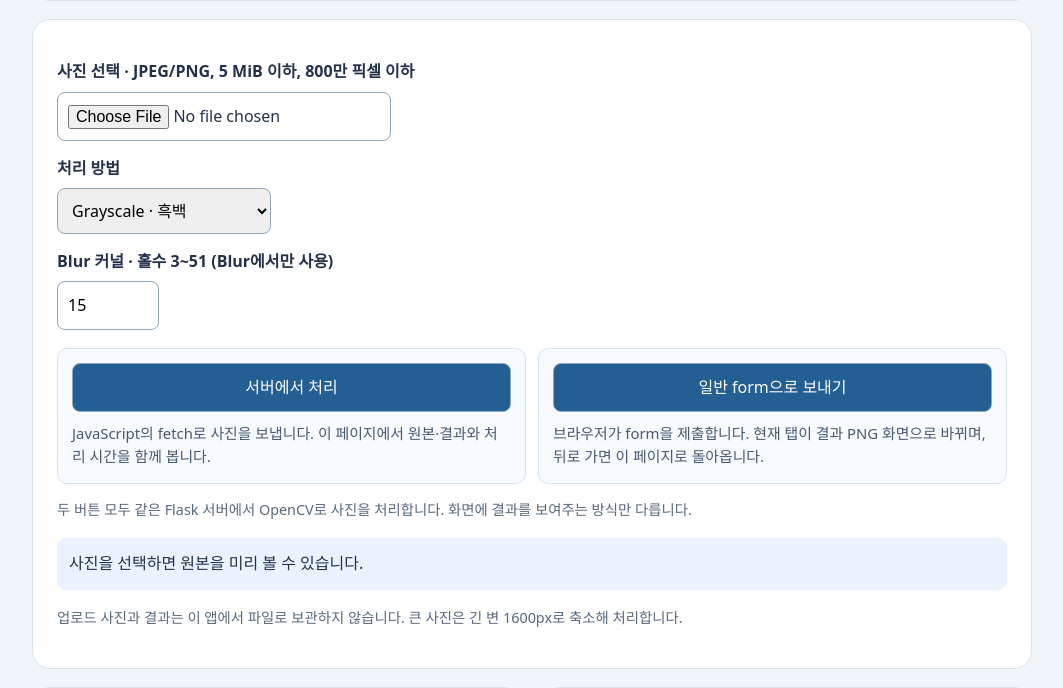
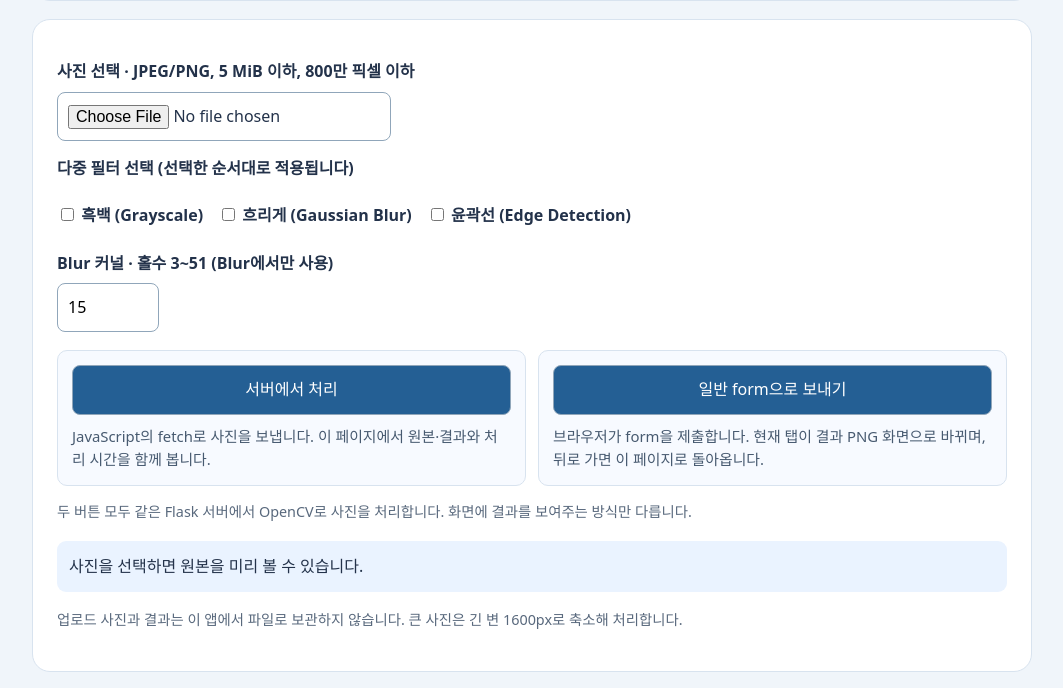
Before and after one commit to whdghk41/campus-hotspot, a Flask app: page / in a window 1280 px wide. Shown: the part 295-983 px from the top of the page, without its empty margins (108-1171 px from the left). Run offline with Flask 3, Linux system fonts and the light colour scheme.

Commit message:
6주차 최종정리

```diff
--- a/week6/app.py
+++ b/week6/app.py
@@ -43,11 +43,21 @@ def too_large(error):
 def process_image():
     started = perf_counter()
     upload = request.files.get("image")
-    operation = request.form.get("operation", "grayscale")
+
+    # 1. 단일 operation 대신 체크박스로 선택된 필터 목록(리스트)을 가져옵니다.
+    selected_filters = request.form.getlist("filters")
+
     if upload is None or upload.filename == "":
         return {"error": "이미지 파일을 선택하세요."}, 400
-    if operation not in {"grayscale", "blur", "edge"}:
-        return {"error": "지원하지 않는 처리 방법입니다."}, 400
+    if not selected_filters:
+        return {"error": "처리할 필터를 하나 이상 선택하세요."}, 400
+
+    # 허용된 필터 이름 검증
+    allowed_filters = {"grayscale", "blur", "edge"}
+    for f in selected_filters:
+        if f not in allowed_filters:
+            return {"error": "지원하지 않는 처리 방법입니다."}, 400
+
     try:
         kernel = int(request.form.get("kernel", "15"))
     except ValueError:
@@ -58,6 +68,7 @@ def process_image():
     raw = upload.read()
     if len(raw) > 5 * 1024 * 1024:
         return {"error": "파일은 5 MiB 이하여야 합니다."}, 413
+
     # 확장자만 믿지 않고 형식·크기를 확인한 다음 OpenCV로 디코딩합니다.
     try:
         with warnings.catch_warnings():
@@ -81,18 +92,28 @@ def process_image():
     if max(height, width) > 1600:
         scale = 1600 / max(height, width)
         image = cv2.resize(image, (max(1, round(width * scale)), max(1, round(height * scale))))
+
     compute_started = perf_counter()
-    if operation == "grayscale":
-        result = cv2.cvtColor(image, cv2.COLOR_BGR2GRAY)
-    elif operation == "blur":
-        result = cv2.GaussianBlur(image, (kernel, kernel), 0)
-    else:
-        gray = cv2.cvtColor(image, cv2.COLOR_BGR2GRAY)
-        result = cv2.Canny(gray, 100, 200)
+
+    # 2. 선택한 필터들을 순서대로 차례차례 적용 (파이프라인)
+    result = image.copy()
+    for f in selected_filters:
+        if f == "grayscale":
+            if len(result.shape) == 3:
+                result = cv2.cvtColor(result, cv2.COLOR_BGR2GRAY)
+                result = cv2.cvtColor(result, cv2.COLOR_GRAY2BGR) # 다음 필터 연산을 위해 3채널 복원
+        elif f == "blur":
+            result = cv2.GaussianBlur(result, (kernel, kernel), 0)
+        elif f == "edge":
+            gray = cv2.cvtColor(result, cv2.COLOR_BGR2GRAY) if len(result.shape) == 3 else result
+            edges = cv2.Canny(gray, 100, 200)
+            result = cv2.cvtColor(edges, cv2.COLOR_GRAY2BGR)
+
     compute_ms = (perf_counter() - compute_started) * 1000
     ok, encoded = cv2.imencode(".png", result)
     if not ok:
         return {"error": "결과 이미지를 만들지 못했습니다."}, 500
+
     response = send_file(BytesIO(encoded.tobytes()), mimetype="image/png",
                          download_name="processed.png", max_age=0)
     response.headers["Cache-Control"] = "no-store"
--- a/week6/static/image.js
+++ b/week6/static/image.js
@@ -2,6 +2,7 @@ const form = document.querySelector("#image-form");
 const status = document.querySelector("#status");
 let originalURL = null;
 let resultURL = null;
+
 function clearResult() {
   if (resultURL) URL.revokeObjectURL(resultURL);
   resultURL = null;
@@ -11,6 +12,7 @@ function clearResult() {
   document.querySelector("#download").removeAttribute("href");
   document.querySelector("#timing").textContent = "새 결과를 기다립니다.";
 }
+
 document.querySelector("#image").addEventListener("change", function () {
   clearResult();
   if (originalURL) URL.revokeObjectURL(originalURL);
@@ -23,18 +25,21 @@ document.querySelector("#image").addEventListener("change", function () {
     originalURL = URL.createObjectURL(file);
     preview.src = originalURL;
   }
-  status.textContent = "처리할 방법을 고르고 서버에서 처리를 누르세요.";
+  status.textContent = "필터를 여러 개 고르고 서버에서 처리를 누르세요.";
 });
+
 form.addEventListener("submit", async function (event) {
-  // 이 버튼은 JavaScript 가로채기 없이 HTML form의 기본 제출을 사용합니다.
+  // 일반 form 제출 버튼("native")인 경우 자바스크립트 가로채기를 하지 않습니다.
   if (event.submitter && event.submitter.id === "native") return;
   event.preventDefault();
-  const data = new FormData(form); // 비활성화 전에 입력을 담습니다.
+
+  const data = new FormData(form);
   const controls = document.querySelector("#controls");
   clearResult();
   controls.disabled = true;
-  status.textContent = "Processing... 서버에서 처리 중입니다.";
+  status.textContent = "Processing... 서버에서 다중 필터를 처리 중입니다.";
   const started = performance.now();
+
   try {
     const response = await fetch("/api/process", { method: "POST", body: data });
     if (!response.ok) {
@@ -45,17 +50,19 @@ form.addEventListener("submit", async function (event) {
       }
       throw new Error(message);
     }
+
     const blob = await response.blob();
     resultURL = URL.createObjectURL(blob);
     document.querySelector("#result").src = resultURL;
     document.querySelector("#result").hidden = false;
     document.querySelector("#download").href = resultURL;
     document.querySelector("#download").hidden = false;
+
     const roundTrip = performance.now() - started;
     document.querySelector("#timing").textContent =
-      "알고리즘 " + response.headers.get("X-Compute-Ms") + " ms · 서버 처리 " +
-      response.headers.get("X-Processing-Ms") + " ms · 왕복 " + roundTrip.toFixed(1) + " ms";
-    status.textContent = "완료 · 결과 크기 " + response.headers.get("X-Image-Size");
+      "알고리즘 " + (response.headers.get("X-Compute-Ms") || "0") + " ms · 서버 처리 " +
+      (response.headers.get("X-Processing-Ms") || "0") + " ms · 왕복 " + roundTrip.toFixed(1) + " ms";
+    status.textContent = "완료 · 결과 크기 " + (response.headers.get("X-Image-Size") || "변환됨");
   } catch (error) {
     status.textContent = "처리하지 못했습니다. " + error.message + " 서버 실행 여부도 확인하세요.";
   } finally {
--- a/week6/templates/index.html
+++ b/week6/templates/index.html
@@ -15,8 +15,15 @@
 <fieldset id="controls">
 <label for="image">사진 선택 · JPEG/PNG, 5 MiB 이하, 800만 픽셀 이하</label>
 <input id="image" name="image" type="file" accept="image/jpeg,image/png" required>
-<label for="operation">처리 방법</label>
-<select id="operation" name="operation"><option value="grayscale">Grayscale · 흑백</option><option value="blur">Gaussian Blur · 흐리게</option><option value="edge">Edge Detection · 윤곽선</option></select>
+
+<!-- 다중 필터 선택 체크박스 영역 -->
+<label>다중 필터 선택 (선택한 순서대로 적용됩니다)</label>
+<div class="checkbox-group" style="margin-bottom: 15px; display: flex; gap: 15px;">
+  <label><input type="checkbox" name="filters" value="grayscale"> 흑백 (Grayscale)</label>
+  <label><input type="checkbox" name="filters" value="blur"> 흐리게 (Gaussian Blur)</label>
+  <label><input type="checkbox" name="filters" value="edge"> 윤곽선 (Edge Detection)</label>
+</div>
+
 <label for="kernel">Blur 커널 · 홀수 3~51 (Blur에서만 사용)</label>
 <input id="kernel" name="kernel" type="number" min="3" max="51" step="2" value="15" required>
 <div class="submit-options">
```
Also changed, not shown: week6/static/tts.js (+12 -1 lines), week6/templates/tts.html (+21 -1 lines), README.md.
